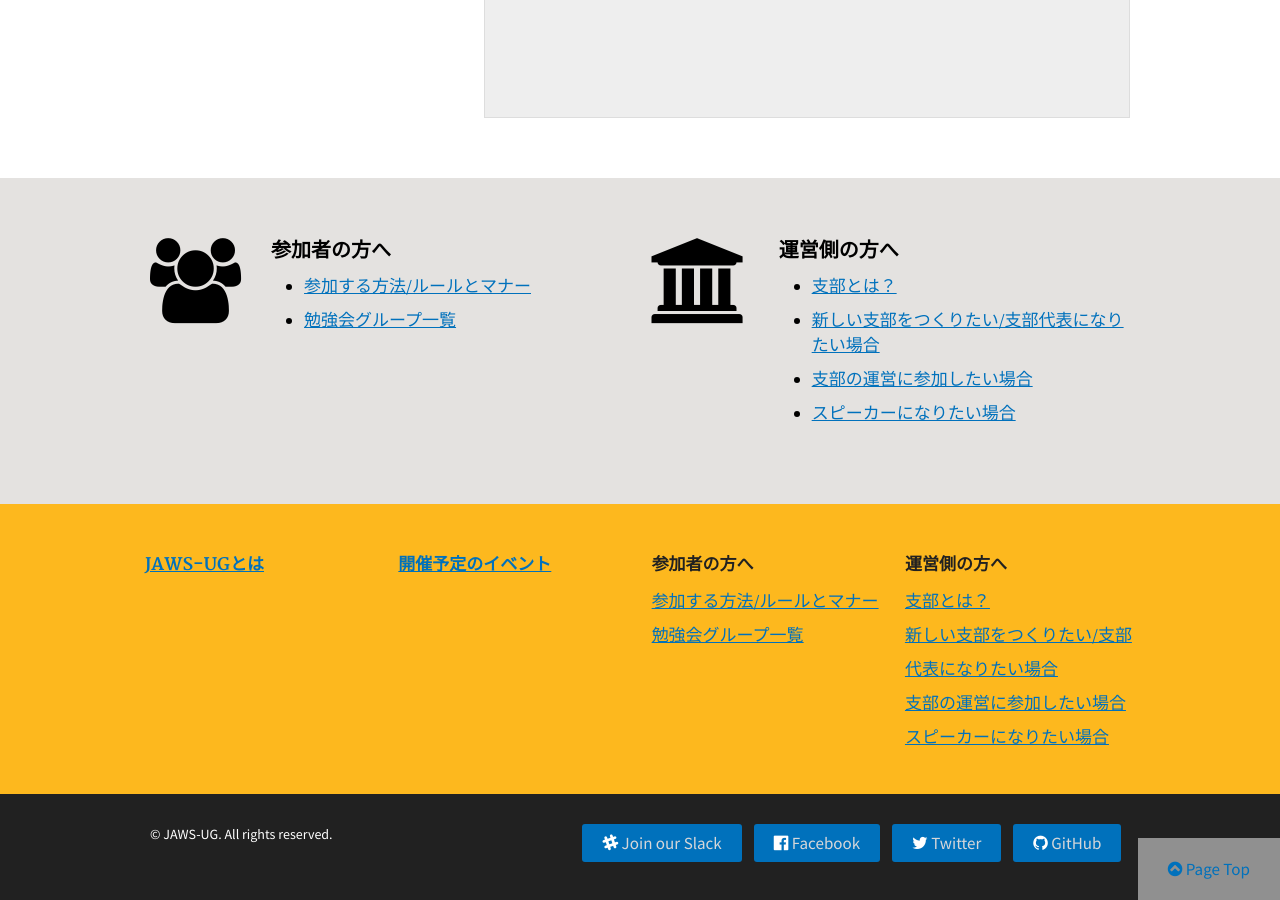
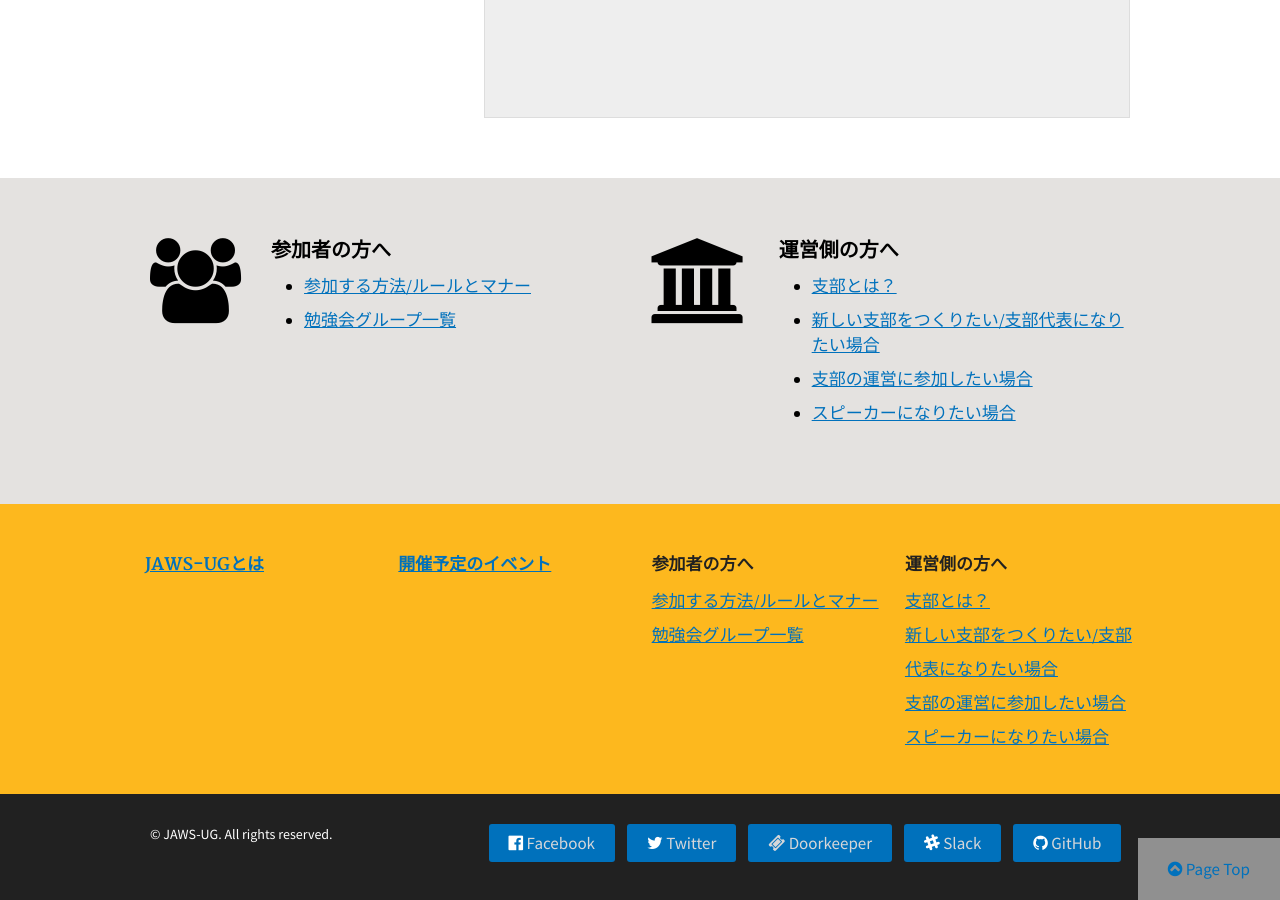
Before and after one commit to jaws-ug/jaws-ug.jp, a Jekyll site: the page built from index.md, in a window 1280 px wide and 900 px high, scrolled down 1181 px. Built offline with Jekyll 4.4.1, drawn with Linux system fonts in a browser that asks for light colours; nearby versions of some CDN libraries.

Commit message:
add footer link - doorkeeper

```diff
--- a/_includes/footer.html
+++ b/_includes/footer.html
@@ -40,13 +40,14 @@
 
 		<div class="usa-footer-secondary_section usa-section-dark">
 			<div class="usa-grid">
-				<div class="usa-width-one-third usa-content">
+				<div class="usa-width-one-fourth usa-content">
 					<p class="copyright">&copy; {{ site.title }}. All rights reserved.</p>
 				</div>
-				<div class="usa-width-two-thirds usa-footer-contact-links">
-					<a href="{{ site.baseurl }}{% link pages/jaws-ug-slack.md %}" class="usa-button"><i class="fa fa-slack fa-inverse" aria-hidden="true"></i> Join our Slack</a>
+				<div class="usa-width-three-fourths usa-footer-contact-links">
 					<a href="https://www.facebook.com/{{ site.facebook.username| escape }}" class="usa-button"><i class="fa fa-facebook-official fa-inverse" aria-hidden="true"></i> Facebook</a>
 					<a href="https://twitter.com/{{ site.twitter.username| escape }}" class="usa-button"><i class="fa fa-twitter fa-inverse" aria-hidden="true"></i> Twitter</a>
+					<a href="https://jaws-days.doorkeeper.jp/" class="usa-button"><i class="fa fa-ticket" aria-hidden="true"></i> Doorkeeper</a>
+					<a href="{{ site.baseurl }}{% link pages/jaws-ug-slack.md %}" class="usa-button"><i class="fa fa-slack fa-inverse" aria-hidden="true"></i> Slack</a>
 					<a href="https://github.com/{{ site.github| escape }}" class="usa-button"><i class="fa fa-github fa-inverse" aria-hidden="true"></i> GitHub</a>
 				</div>
 			</div>
```
